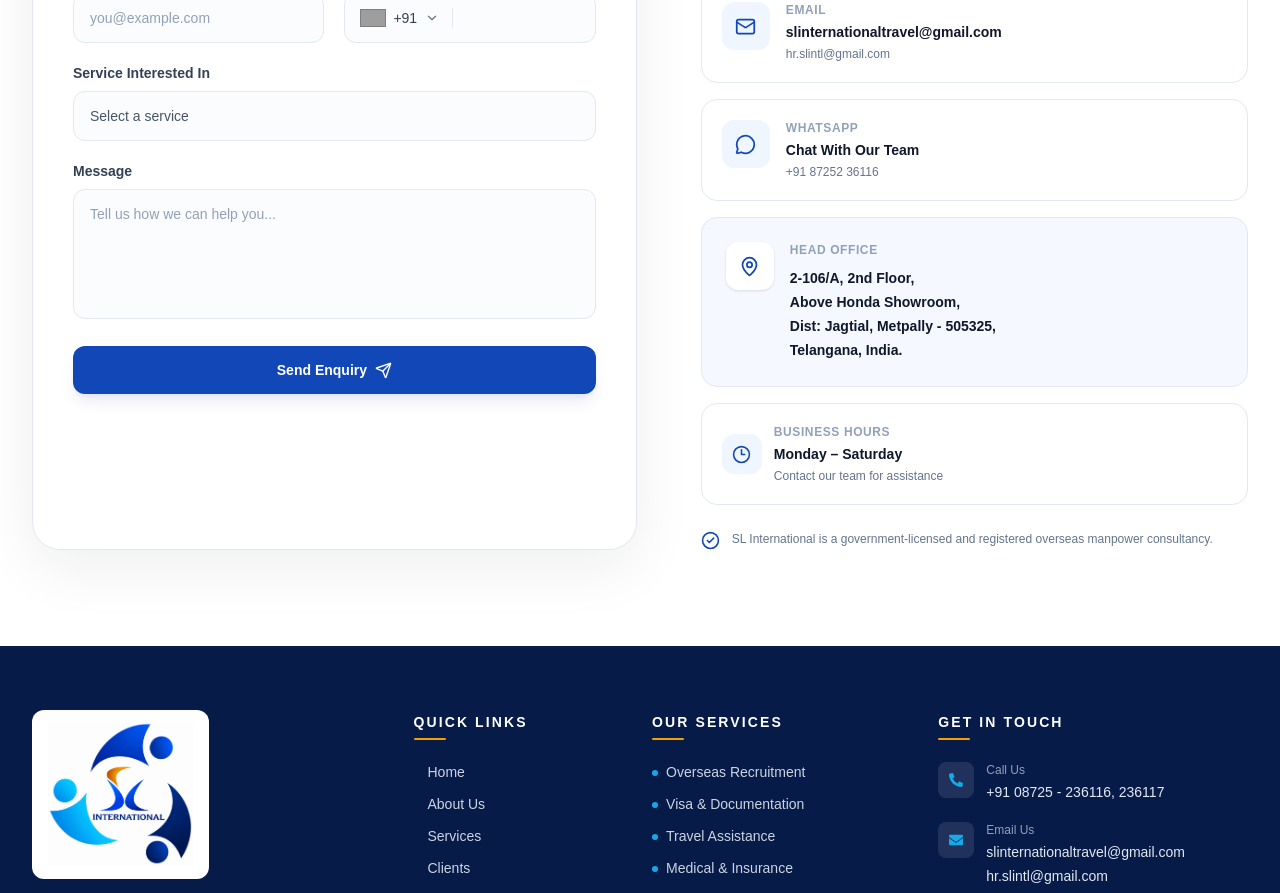
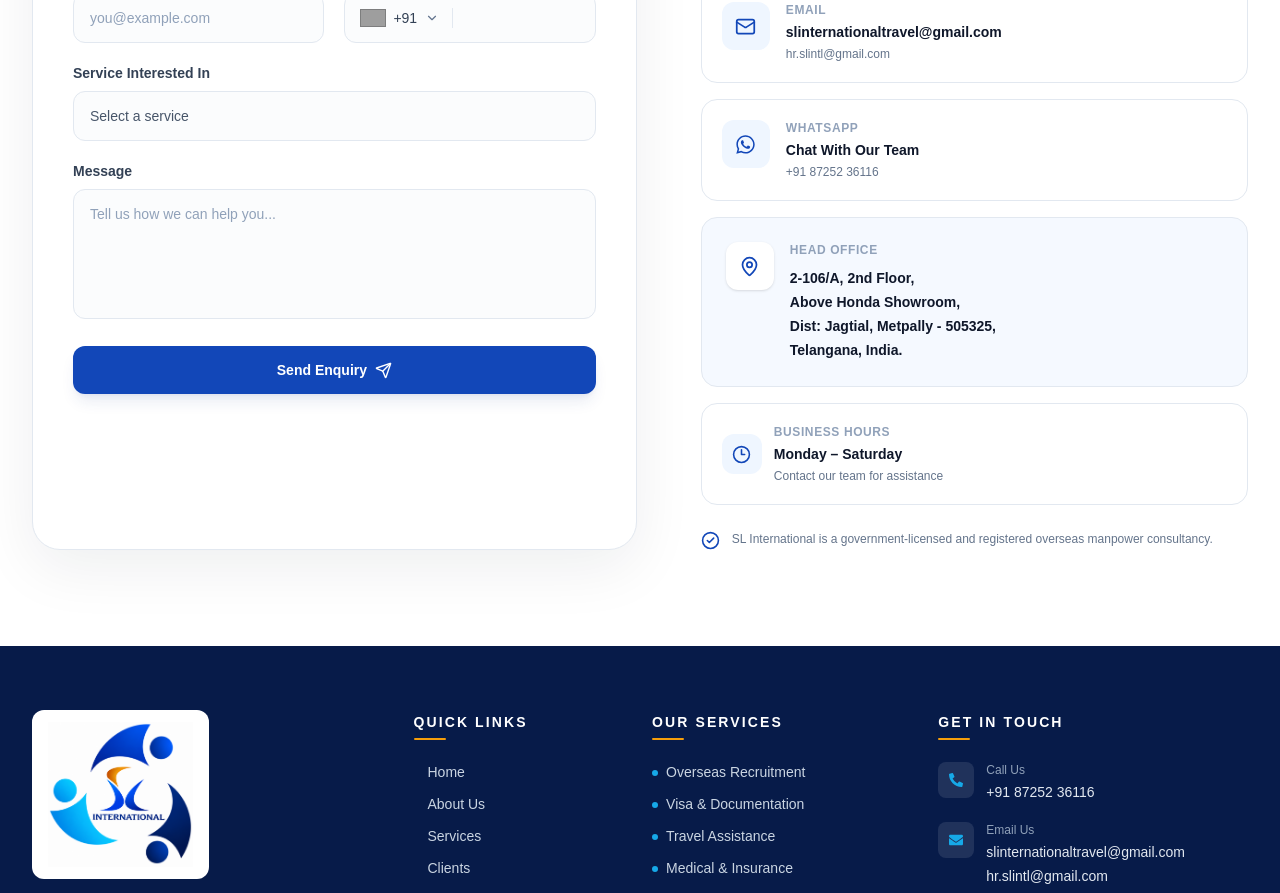
Before and after one commit to pavankrishtaiahveguru/sl-international, a Next.js app: page /contact in a window 1280 px wide. Shown: the part 1020-1913 px from the top of the page. Built offline with nearby package versions, Linux system fonts and the light colour scheme; grey boxes are pictures that could not be loaded.

Commit message:
updated things

```diff
--- a/src/app/contact/page.jsx
+++ b/src/app/contact/page.jsx
@@ -3,16 +3,15 @@
 import { useState } from "react";
 import { motion } from "framer-motion";
 import {
-  ArrowRight,
   CheckCircle2,
   ChevronDown,
   Clock3,
   Mail,
   MapPin,
-  MessageCircle,
   Phone,
   Send,
 } from "lucide-react";
+import { FaWhatsapp } from "react-icons/fa";
 import PhoneInput, {
   getCountryCallingCode,
   isValidPhoneNumber,
@@ -424,7 +423,7 @@ export default function ContactPage() {
                   className="group flex gap-4 rounded-2xl border border-slate-200 bg-white p-5 transition-all duration-300 hover:-translate-y-0.5 hover:border-blue-200 hover:shadow-[0_15px_40px_rgba(18,71,184,0.08)]"
                 >
                   <div className="flex h-12 w-12 shrink-0 items-center justify-center rounded-xl bg-blue-50 text-[#1247B8] transition-colors duration-300 group-hover:bg-[#1247B8] group-hover:text-white">
-                    <MessageCircle size={21} />
+                    <FaWhatsapp size={21} />
                   </div>
 
                   <div>
--- a/src/components/layout/Footer.jsx
+++ b/src/components/layout/Footer.jsx
@@ -144,7 +144,7 @@ export default function Footer() {
                   <span className="block text-xs text-slate-400">Call Us</span>
 
                   <span className="mt-1 block text-sm font-medium text-slate-200 group-hover:text-white">
-                    +91 08725 - 236116, 236117
+                    +91 87252 36116
                   </span>
                 </span>
               </a>
```
